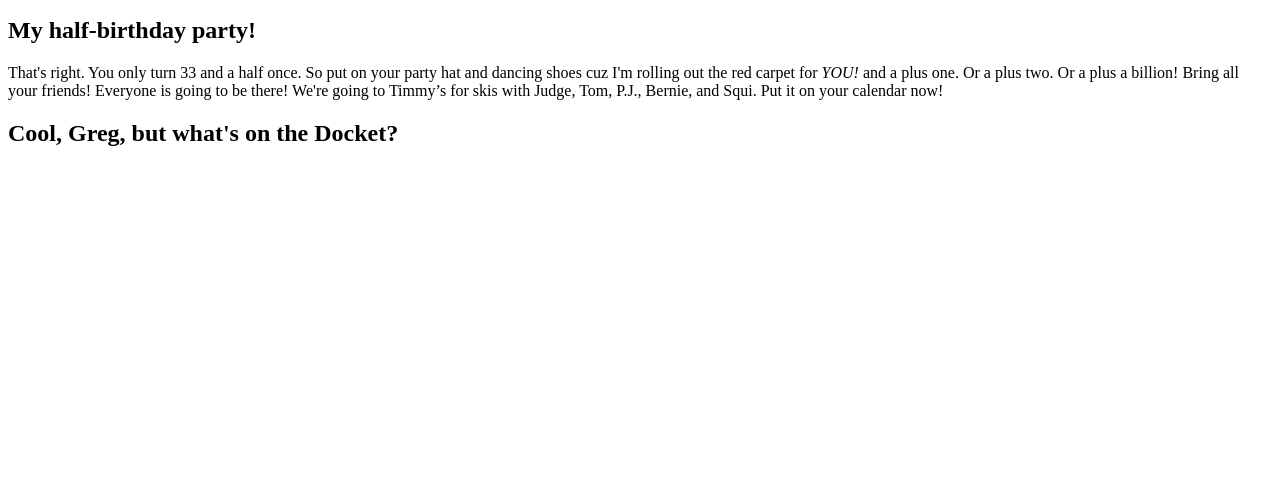
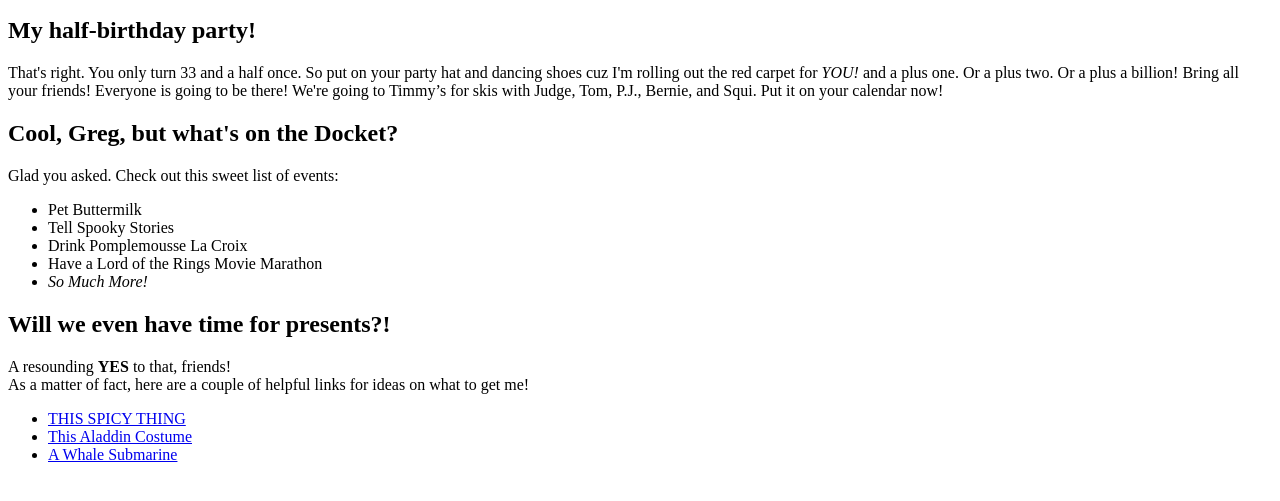
Before and after one commit to gregoryanderson/capstone, a plain HTML site: page index.html in a window 1280 px wide. Shown: the part 87-588 px from the top of the page. Drawn offline with Linux system fonts and the light colour scheme.

Commit message:
Add party links and list schedule

```diff
--- a/index.html
+++ b/index.html
@@ -9,4 +9,22 @@
 
 <h2> Cool, Greg, but what's on the Docket? </h2>
 
-<p>
+<p> Glad you asked. Check out this sweet list of events:
+<ul>
+	<li> Pet Buttermilk</li>
+	<li> Tell Spooky Stories</li>
+	<li> Drink Pomplemousse La Croix</li>
+	<li> Have a Lord of the Rings Movie Marathon</li>
+	<li> <i> So Much More!</i></li>
+</ul>
+</p>
+<h2> Will we even have time for presents?!</h2>
+
+<p> A resounding <b>YES</b> to that, friends!<br />
+As a matter of fact, here are a couple of helpful links for ideas on what to get me!</p>
+
+<ul>
+	<li><a href="https://www.hammacher.com/product/pepperphiles-peppermill?promo=search&cmp=cel&trigger=ac&query=peppermil">THIS SPICY THING</a></li>
+	<li><a href="https://www.amazon.com/Gold-MC-Hammer-Parachute-Pants/dp/B01DFW9AF0">This Aladdin Costume</a></li>
+	<li><a href="https://www.hammacher.com/product/killer-whale-submarine?refsku=11726&xsp=1&promo=xsells">A Whale Submarine</a></li>
+</ul>
```
